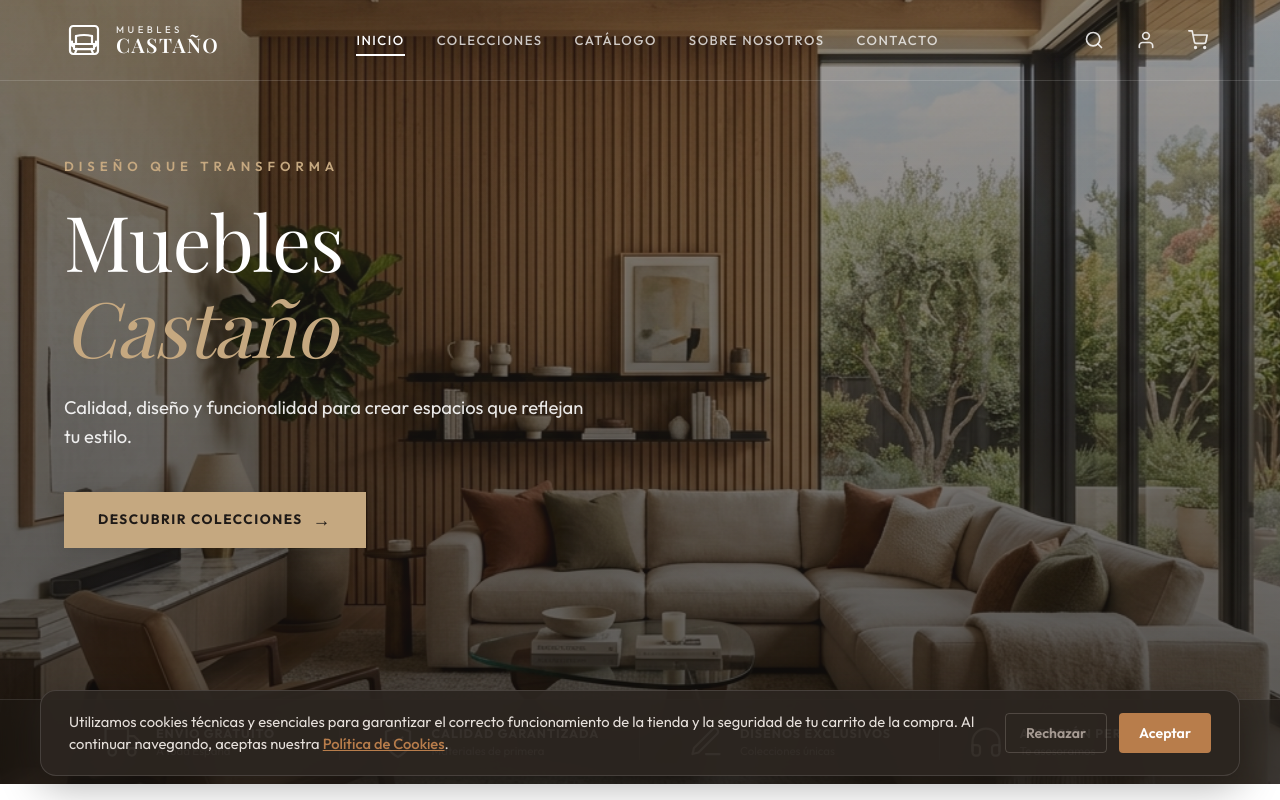
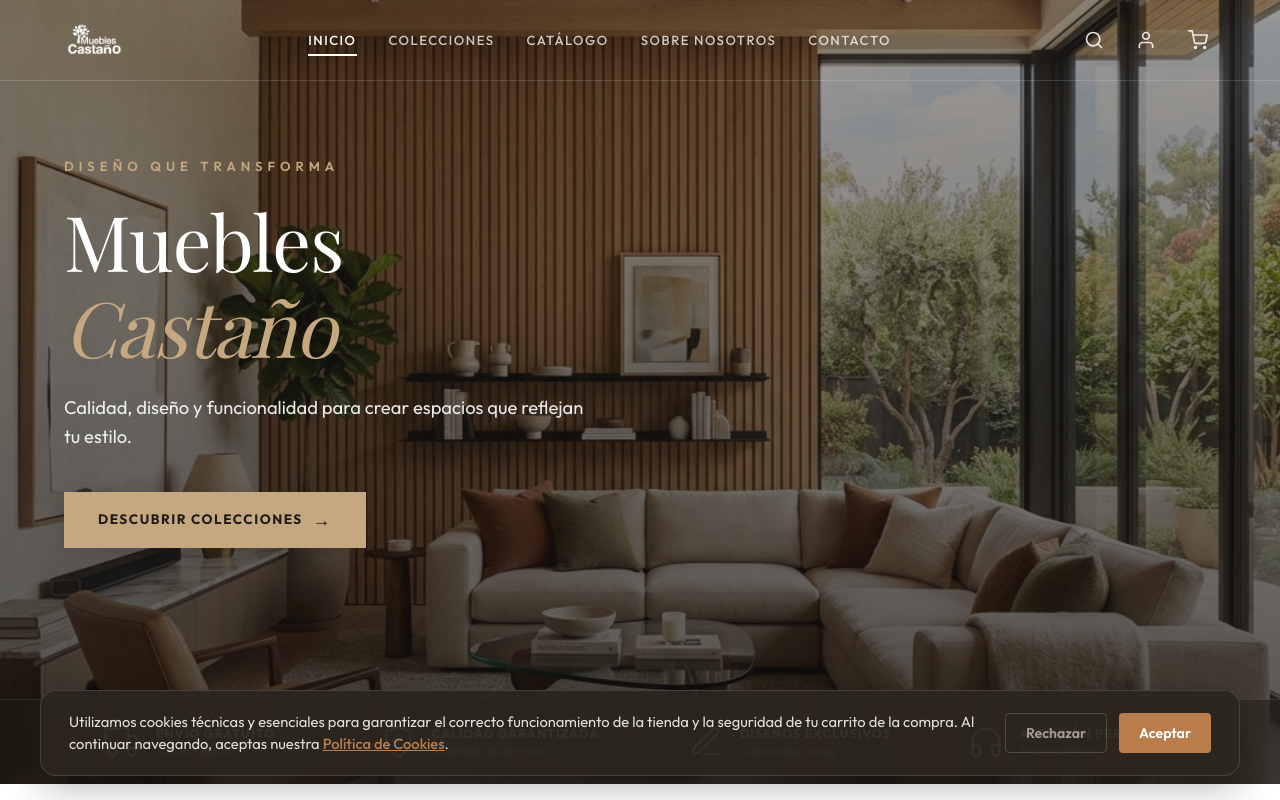
Before and after one commit to yesas12345678-cmd/mueblescasta-o, a Next.js app: page / in a window 1280 px wide. Built offline with nearby package versions, Linux system fonts and the light colour scheme; a web font is replaced by a local one.

Commit message:
style: restaurar logotipo original en la cabecera

```diff
--- a/src/components/Header.jsx
+++ b/src/components/Header.jsx
@@ -1,6 +1,7 @@
 'use client';
 
 import Link from 'next/link';
+import Image from 'next/image';
 import { usePathname } from 'next/navigation';
 import { useCart } from '@/context/CartContext';
 import { useState, useEffect } from 'react';
@@ -32,26 +33,16 @@ export default function Header() {
   return (
     <header className={headerClass}>
       <div className="container header-container">
-        {/* Logotipo Vectorial Premium */}
-        <Link href="/" className="header-logo">
-          <div className="logo-icon-wrapper">
-            <svg viewBox="0 0 100 100" className="logo-icon-svg" fill="none" stroke="currentColor" strokeWidth="5.5" strokeLinecap="round" strokeLinejoin="round">
-              <rect x="15" y="15" width="70" height="70" rx="8" />
-              <path d="M30 40 L30 60" />
-              <path d="M70 40 L70 60" />
-              <path d="M30 40 Q50 35 70 40" />
-              <path d="M25 60 L75 60" />
-              <path d="M25 60 L25 72 Q50 74 75 72 L75 60" />
-              <path d="M20 54 L20 62 C20 66 25 66 25 66" />
-              <path d="M80 54 L80 62 C80 66 75 66 75 66" />
-              <path d="M32 72 L28 82" />
-              <path d="M68 72 L72 82" />
-            </svg>
-          </div>
-          <div className="logo-text-wrapper">
-            <span className="logo-sub">MUEBLES</span>
-            <span className="logo-main">CASTAÑO</span>
-          </div>
+        {/* Logotipo Original */}
+        <Link href="/" className="logo-image-container">
+          <Image
+            src="/images/logo.png"
+            alt="Logo Muebles Castaño"
+            width={140}
+            height={46}
+            className="header-logo-image"
+            priority
+          />
         </Link>
 
         {/* Desktop Nav */}
--- a/src/styles/components.css
+++ b/src/styles/components.css
@@ -28,56 +28,23 @@
   border-bottom: 1px solid rgba(255, 255, 255, 0.15);
 }
 
-/* Logotipo Vectorial Premium */
-.header-logo {
+/* Logotipo Original Imagen */
+.logo-image-container {
   display: flex;
   align-items: center;
-  gap: 12px;
-  color: #ffffff;
-  text-decoration: none;
   transition: var(--transition);
 }
 
-.header-logo:hover {
-  opacity: 0.9;
-}
-
-.logo-icon-wrapper {
-  width: 40px;
-  height: 40px;
-  display: flex;
-  align-items: center;
-  justify-content: center;
-  color: #ffffff;
-  border-radius: var(--border-radius-sm);
-  transition: var(--transition);
-}
-
-.logo-icon-svg {
-  width: 100%;
-  height: 100%;
-}
-
-.logo-text-wrapper {
-  display: flex;
-  flex-direction: column;
-  line-height: 1.1;
-  color: #ffffff;
-}
-
-.logo-sub {
-  font-family: var(--font-sans);
-  font-size: 0.6rem;
-  font-weight: 500;
-  letter-spacing: 3.5px;
+.logo-image-container:hover {
   opacity: 0.85;
 }
 
-.logo-main {
-  font-family: var(--font-serif);
-  font-size: 1.25rem;
-  font-weight: 600;
-  letter-spacing: 1.5px;
+.header-logo-image {
+  object-fit: contain;
+  width: auto;
+  height: 40px;
+  filter: brightness(0) invert(1); /* Hacemos el logo blanco para contrastar con el fondo oscuro y transparente */
+  transition: var(--transition);
 }
 
 /* Navegación Desktop */
```
